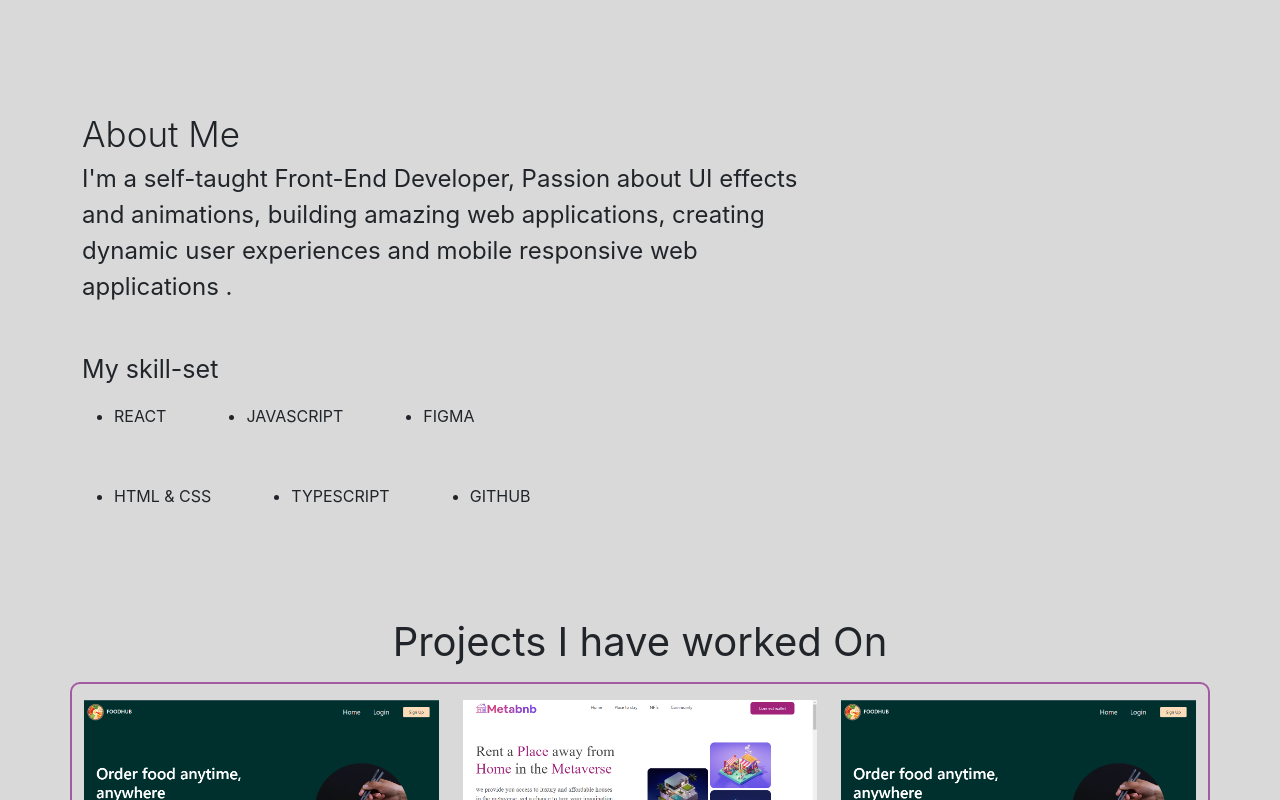
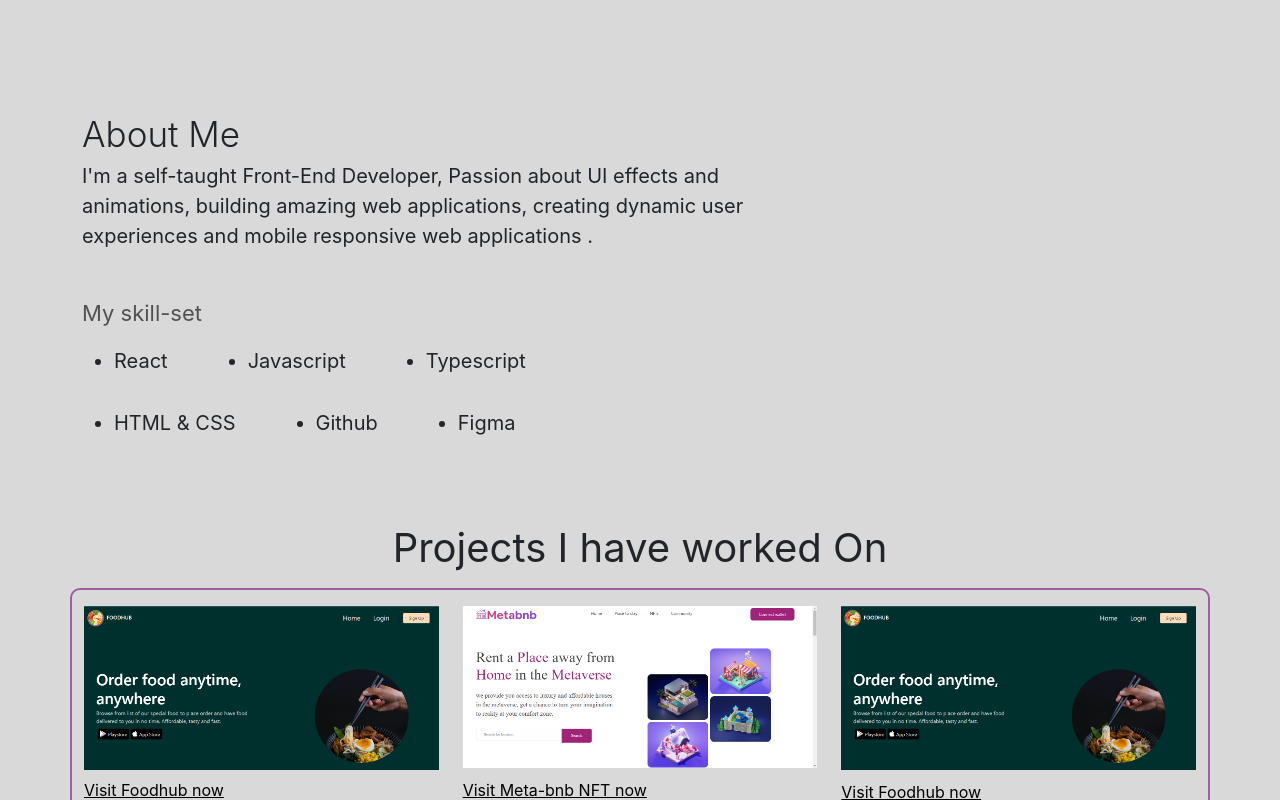
Before and after one commit to Emmaxfans/portfolio, a React (Create React App) app: page / in a window 1280 px wide. Shown: the part 636-1436 px from the top of the page. Built offline with nearby package versions, Linux system fonts and the light colour scheme.

Commit message:
feat: added new styling to the skill set section

```diff
--- a/src/Assets/styles/body.css
+++ b/src/Assets/styles/body.css
@@ -124,10 +124,9 @@
 
   .p2{
     display: inline-block;
-    font-size: 24px;
+    font-size: 20px;
     font-weight: 400;
     text-align: left;
-    font-family: inter;
   }
 
   .img1a{
@@ -238,41 +237,25 @@
   /* skill set styling */
 
   .skill-p{
-    font-size: 25px;
+    font-size: 22px;
+    color: #525050;
     margin-top: 30px;
-    /* text-align: center; */
-    /* margin-left: 40%; */
   }
 
   .skill{
     justify-content: left;
-    /* text-align: left; */
 
   }
 
   .flex{
     display: flex;
-    /* padding-left: 20px; */
-    margin-bottom: 40px;
-    /* list-style: none; */
   }
 
   .flex li{
+    font-size: 20px;
     margin-right: 80px;
-    /* background-color: #a15ca1; */
-    /* height: 50px; */
-    /* width: 50px; */
   }
 
-  .flex li i{
-    justify-content: center;
-    padding: 5px 8px;
-    font-size: 40px;
-  }
-
-  .flex li p{
-    text-align: center;
-  }
   /* pop out on hover */
 
   img {
--- a/src/Component/Body.js
+++ b/src/Component/Body.js
@@ -74,17 +74,13 @@ const Body = () => {
     <ul className='skill'>
       <div className='flex'>
       <li>
-          {/* <i class="fa fa-react fab" /> */}
-          {/* <img src={twitter} alt="social-icons" /> */}
-          <p>REACT</p>
+        <p>React</p>
         </li>
         <li>
-          {/* <i class="fa fa-js fab" /> */}
-          <p>JAVASCRIPT</p>
+          <p>Javascript</p>
         </li>
         <li>
-          {/* <i class="fa fa-tsx fab" /> */}
-          <p>FIGMA</p>
+          <p>Typescript</p>
         </li>
       </div>
     </ul>
@@ -92,16 +88,13 @@ const Body = () => {
     <ul className='skill'>
       <div className='flex'>
         <li>
-          {/* <i class="fa fa-html5 fab" /> */}
           <p>HTML & CSS</p>
         </li>
         <li>
-          {/* <i class="fa fa-css3 fab" /> */}
-          <p>TYPESCRIPT</p>
+          <p>Github</p>
         </li>
         <li>
-          {/* <i class="fa fa-figmas fab" /> */}
-          <p>GITHUB</p>
+          <p>Figma</p>
         </li>
       </div>
     </ul>
```
